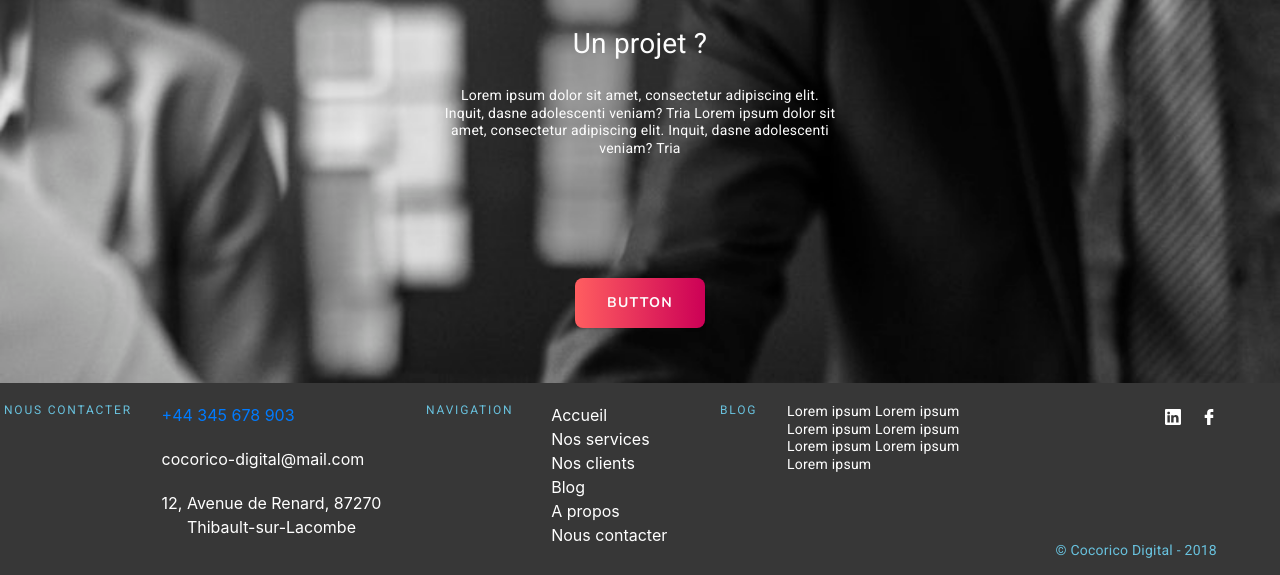
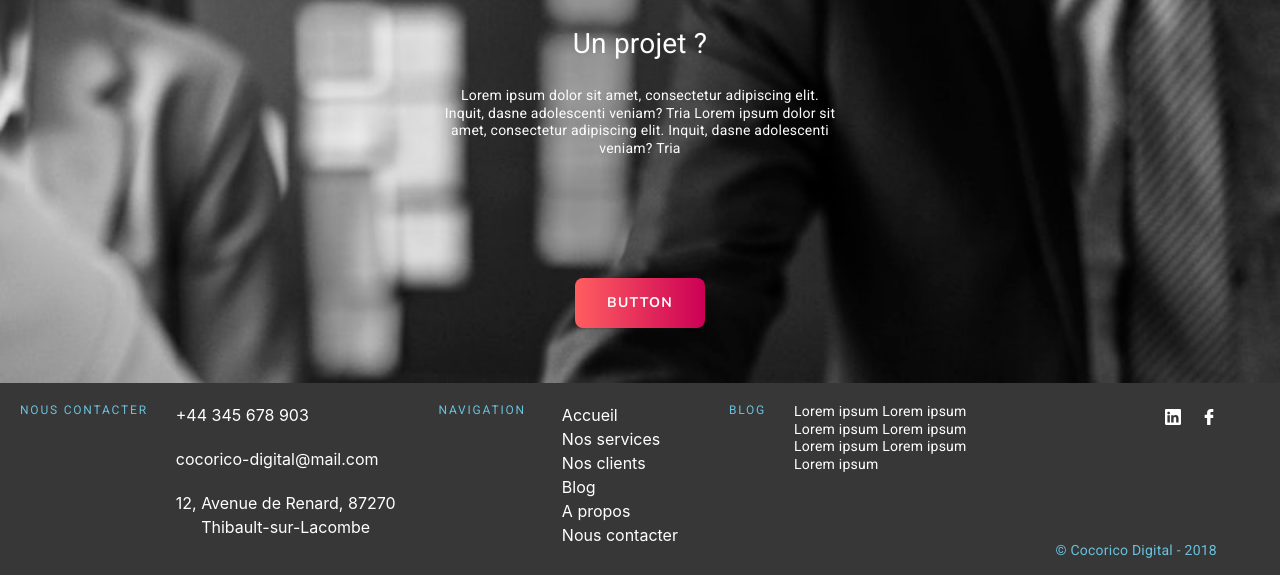
Before and after one commit to Delphine-C/Formation_projet5, a Symfony app: template templates/article.html.twig in a window 1280 px wide. Shown: the part 1148-1723 px from the top of the page. Run offline with Twig, Linux system fonts and the light colour scheme; the template is opened without the code that fills it, so the values that code supplies are empty; some libraries are stand-ins or nearby versions.

Commit message:
Space before footer text

```diff
--- a/public/CSS/base.css
+++ b/public/CSS/base.css
@@ -29,7 +29,7 @@
 }
 
 .nav-link:hover {
-    color: #547D87!important;
+    color: #547D87 !important;
 }
 
 #nav > h5 > a, footer h5, #copyright, .nav-link {
@@ -357,13 +357,22 @@ nav a {
     color: #FFF;
 }
 
-footer nav a:hover {
+footer nav a:hover, .tel:hover {
     text-decoration: none;
     color: #68C1DD;
 }
 
 .br {
     margin-bottom: 20px;
+}
+
+.tel {
+    text-decoration: none;
+    color: #FFF;
+}
+
+footer > div {
+    padding-left: 20px !important;
 }
 
 /* MEDIA QUERIES */
--- a/templates/base.html.twig
+++ b/templates/base.html.twig
@@ -102,13 +102,13 @@
 <!-- Footer -->
 <footer>
     <!-- start desktop display -->
-    <div class="row d-flex justify-content-between display_desktop mr-0 pl-1">
+    <div class="row d-flex justify-content-between display_desktop mr-0">
         <div class="col-auto pr-0 display_desktop">
             <h5 class="mb-0">Nous contacter</h5>
         </div>
         <div class="col-auto d-flex align-items-start p-0 display_desktop">
             <ul class="p-0 display_desktop">
-                <li class="br text-left"><a class="m-0" href="tel:+44345678903">+44 345 678 903</a></li>
+                <li class="br text-left"><a class="m-0 tel" href="tel:+44345678903">+44 345 678 903</a></li>
                 <li class="br text-left">cocorico-digital@mail.com</li>
                 <li>
                     <address class="br text-left">
@@ -160,7 +160,7 @@
             </div>
             <div class="col-auto d-flex align-items-start p-0 d-none d-lg-none">
                 <ul class="p-0 d-lg-none">
-                    <li class="br text-left"><a class="m-0" href="tel:+44345678903">+44 345 678 903</a></li>
+                    <li class="br text-left"><a class="m-0 tel" href="tel:+44345678903">+44 345 678 903</a></li>
                     <li class="br text-left">cocorico-digital@mail.com</li>
                     <li>
                         <address class="br text-left">
```
